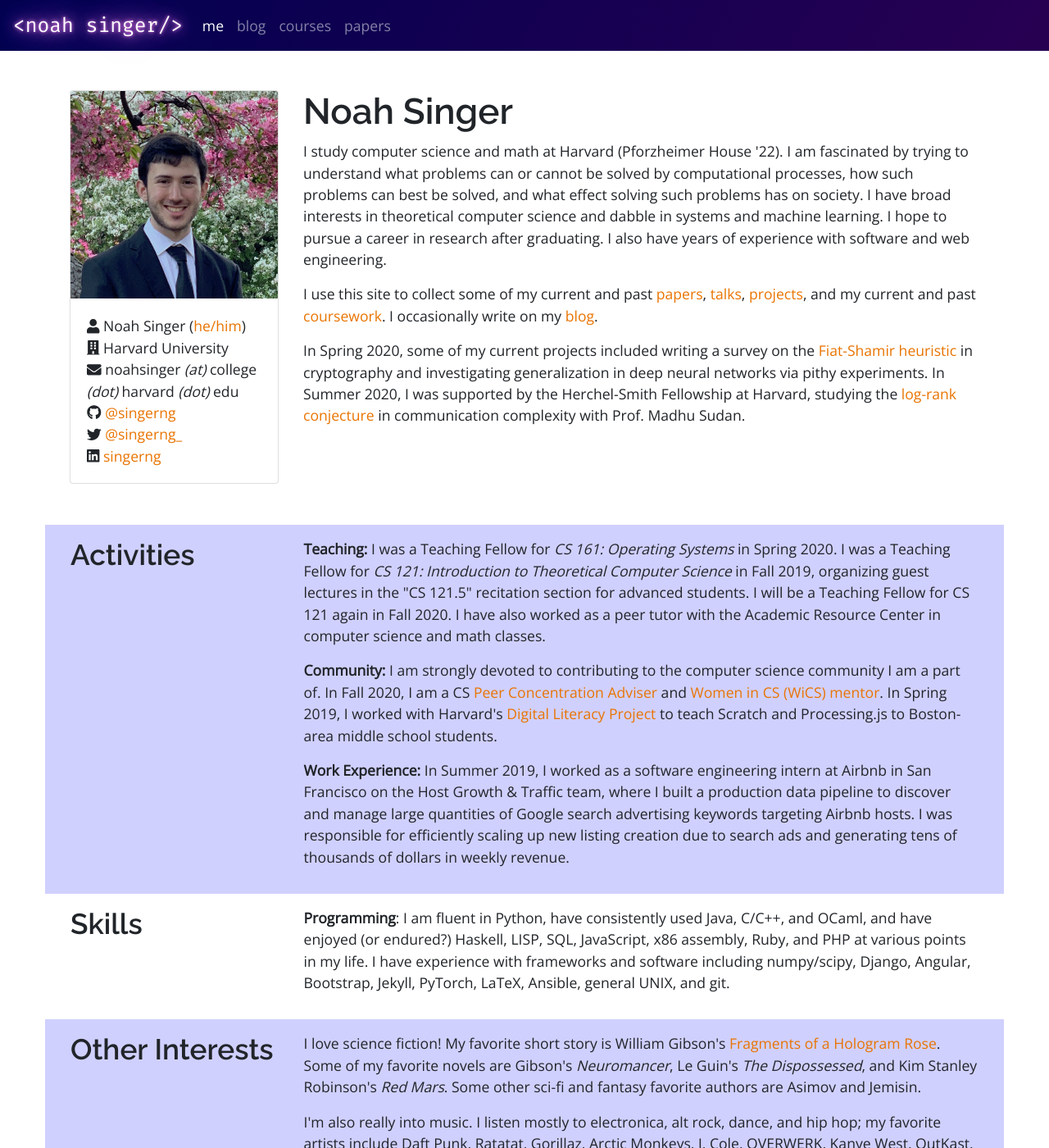
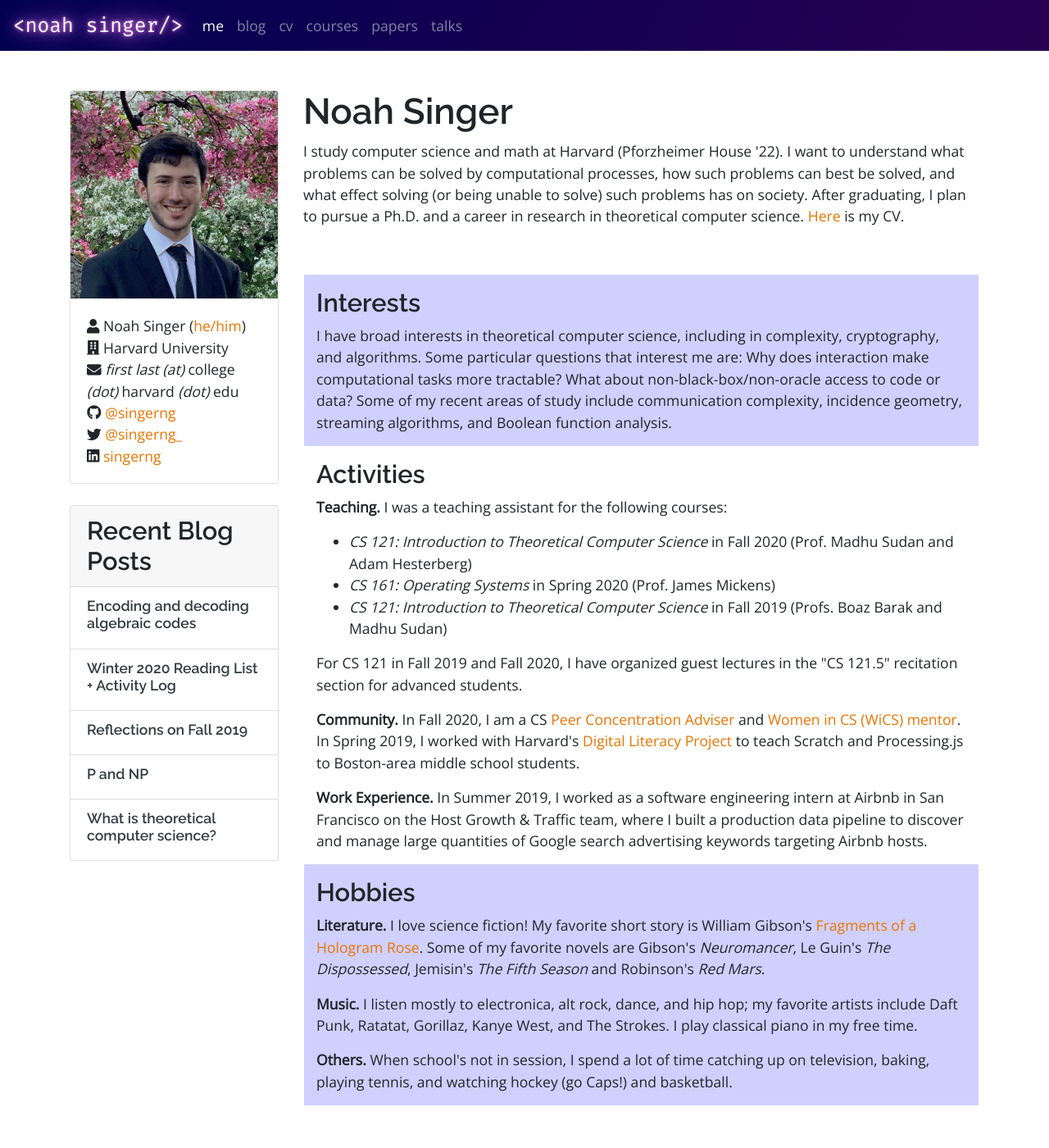
Before and after one commit to singerng/noahsinger.org, a Jekyll site: the page built from index/index.html, in a window 1280 px wide and 1400 px high. Shown: the whole window at 82% size. Built offline with Jekyll 4.4.1, drawn with Linux system fonts in a browser that asks for light colours; nearby versions of some CDN libraries; some of the changed text lies outside the part shown.

Commit message:
added CV, talks, revamped index

```diff
--- a/_data/courses.yml
+++ b/_data/courses.yml
@@ -14,12 +14,8 @@
     - title: "How Music Works: Engineering the Acoustical World"
       instructor: Robert Wood, Kelly Miller
       code: Gened 1080
-    - title: Algebraic Topology
-      instructor: Joseph Harris
-      code: Math 231a
-      type: Auditing
     - title: Introduction to Theoretical Computer Science
-      instructor: Madhu Sudan
+      instructor: Madhu Sudan, Adam Hesterberg
       code: CS 121
       type: Teaching
       site: http://people.seas.harvard.edu/~madhusudan/courses/Fall2020/
--- a/_layouts/default.html
+++ b/_layouts/default.html
@@ -47,23 +47,18 @@
             <li class="nav-item {% if page.url == "/blog" %}active{% endif %}">
               <a class="nav-link" href="/blog">blog</a>
             </li>
+            <li class="nav-item {% if page.url == "/index/cv.pdf" %}active{% endif %}">
+              <a class="nav-link" href="/index/cv.pdf">cv</a>
+            </li>
             <li class="nav-item {% if page.url == "/courses" %}active{% endif %}">
               <a class="nav-link" href="/courses">courses</a>
             </li>
             <li class="nav-item {% if page.url == "/papers" %}active{% endif %}">
               <a class="nav-link" href="/papers">papers</a>
             </li>
-            <!-- <li class="nav-item {% if page.url == "/projects" %}active{% endif %}">
-              <a class="nav-link" href="/projects">projects</a>
-            </li>
             <li class="nav-item {% if page.url == "/talks" %}active{% endif %}">
               <a class="nav-link" href="/talks">talks</a>
-            </li> -->
-            {% comment %}
-            <li class="nav-item {% if page.url == "/nontech" %}active{% endif %}">
-              <a class="nav-link" href="/nontech">non-technical</a>
             </li>
-            {% endcomment %}
         </div>
       </nav>
     </header>
--- a/index/index.html
+++ b/index/index.html
@@ -12,41 +12,19 @@ layout: default
         <div class="card-text">
           <i class="fas fa-user"></i> Noah Singer (<a href="https://www.mypronouns.org/he-him" target="_blank">he/him</a>)<br/>
           <i class="fas fa-building"></i> Harvard University<br/>
-          <i class="fas fa-envelope"></i> noahsinger <em>(at)</em> college <em>(dot)</em> harvard <em>(dot)</em> edu<br/>
+          <i class="fas fa-envelope"></i> <em>first</em> <em>last</em> <em>(at)</em> college <em>(dot)</em> harvard <em>(dot)</em> edu<br/>
           <i class="fab fa-github"></i> <a href="https://github.com/singerng" target="_blank">@singerng</a> <br/>
           <i class="fab fa-twitter"></i> <a href="https://twitter.com/singerng_" target="_blank">@singerng_</a> <br/>
           <i class="fab fa-linkedin"></i> <a href="https://www.linkedin.com/in/singerng/" target="_blank">singerng</a>
         </div>
       </div>
     </div>
-  </div>
 
-  <div class="col-md-9 mb-4">
-    <h1>Noah Singer</h1>
-    <p>I study computer science and math at Harvard (Pforzheimer House '22). I am fascinated
-      by trying to understand what problems can or cannot be solved by computational processes,
-      how such problems can best be solved, and what effect solving such problems has on society. I have
-      broad interests in theoretical computer science and dabble in systems
-      and machine learning. I hope to pursue a career in research
-      after graduating. I also have years of experience with software and web engineering.
+    <br/>
 
-    <p>I use this site to collect some of my current and past <a href="/papers">papers</a>,
-      <a href="/talks">talks</a>, <a href="/projects">projects</a>, and
-      my current and past <a href="/courses">coursework</a>. I occasionally write on my
-      <a href="/blog">blog</a>.
-
-    <p>In Spring 2020, some of my current projects included writing a survey on the
-      <a href="/https://en.wikipedia.org/wiki/Fiat–Shamir_heuristic">Fiat-Shamir heuristic</a>
-      in cryptography and investigating generalization in deep neural networks via
-      pithy experiments. In Summer 2020, I was supported by the Herchel-Smith Fellowship
-      at Harvard, studying the <a href="https://en.wikipedia.org/wiki/Log-rank_conjecture">log-rank
-      conjecture</a> in communication complexity with Prof. Madhu Sudan.</p>
-  </div>
-<!--
-  <div class="col-md-3">
     <div class="card">
       <div class="card-header">
-        <h3 class="card-title">Latest Posts</h3>
+        <h3 class="card-title">Recent Blog Posts</h3>
       </div>
       <ul class="list-group list-group-flush">
         {% for post in site.posts limit:5 %}
@@ -56,74 +34,60 @@ layout: default
         {% endfor %}
       </ul>
     </div>
-  </div> -->
   </div>
 
+  <div class="col-md-9 mb-4">
+    <h1>Noah Singer</h1>
+    <p>I study computer science and math at Harvard (Pforzheimer House '22). I want to understand what problems can be solved by computational processes,
+      how such problems can best be solved, and what effect solving (or being unable to solve) such problems has on society. After graduating, I plan to pursue a Ph.D. and a career in research in theoretical computer science. <a href="/index/cv.pdf">Here</a> is my CV.</p>
     <br/>
 
-<div class="row">
-  <div class="row section p-3">
-    <div class="col-md-3"><h2>Activities</h2></div>
-    <div class="col-md-9">
-      <p><strong>Teaching:</strong>
-      I was a Teaching Fellow for <em>CS 161: Operating Systems</em> in Spring 2020. I was a Teaching Fellow for <em>CS 121: Introduction to Theoretical Computer Science</em> in Fall 2019, organizing guest lectures in the "CS 121.5" recitation section for advanced students. I will be a Teaching Fellow
-      for CS 121 again in Fall 2020. I have also worked as a peer tutor with the Academic Resource Center in computer science
-      and math classes.</p>
+    <div class="p-3">
+      <div class="row section pt-3">
+        <div class="col">
+          <h3>Interests</h3>
 
-      <p><strong>Community:</strong> I am strongly devoted to contributing to the computer science community I am a part of. In Fall 2020, I am a CS <a href="https://harvardcs.info/advising/pca/">Peer Concentration Adviser</a> and <a href="https://www.harvardwics.com/mentorships">Women in CS (WiCS) mentor</a>. In Spring 2019, I worked with Harvard's <a href="http://digilit.io/">Digital Literacy Project</a>
-        to teach Scratch and Processing.js to Boston-area middle school students.
-
-      <p><strong>Work Experience:</strong>
-      In Summer 2019, I worked as a software engineering intern at Airbnb in San Francisco on the Host Growth &amp; Traffic team, where I built a production data pipeline to discover and manage large quantities of Google search advertising keywords targeting Airbnb hosts. I was responsible for efficiently scaling up new listing creation due to search ads and generating tens of thousands of dollars in weekly revenue.</p>
+          <p>I have broad interests in theoretical computer science, including in complexity, cryptography, and algorithms. Some particular questions that interest me are: Why does interaction make computational tasks more tractable? What about non-black-box/non-oracle access to code or data? Some of my recent areas of study include communication complexity, incidence geometry, streaming algorithms, and Boolean function analysis.
         </div>
       </div>
 
-  <div class="row section p-3">
-    <div class="col-md-3"><h2>Skills</h2></div>
-    <div class="col-md-9">
-      <p><strong>Programming</strong>: I am fluent in Python, have consistently used Java, C/C++, and OCaml, and have enjoyed (or endured?)
-        Haskell, LISP, SQL, JavaScript, x86 assembly, Ruby, and PHP at various points in my life. I have experience with frameworks and software including numpy/scipy,
-        Django, Angular, Bootstrap, Jekyll, PyTorch,
-        LaTeX, Ansible, general UNIX, and git.
-      </p>
+      <div class="row section pt-3">
+        <div class="col">
+          <h3>Activities</h3>
+
+          <p><strong>Teaching.</strong>
+            I was a teaching assistant for the following courses:
+            <ul>
+              <li><em>CS 121: Introduction to Theoretical Computer Science</em> in Fall 2020 (Prof. Madhu Sudan and Adam Hesterberg)</li>
+              <li><em>CS 161: Operating Systems</em> in Spring 2020 (Prof. James Mickens)</li>
+              <li><em>CS 121: Introduction to Theoretical Computer Science</em> in Fall 2019 (Profs. Boaz Barak and Madhu Sudan)</li>
+            </ul>
+          For CS 121 in Fall 2019 and Fall 2020, I have organized guest lectures in the "CS 121.5" recitation section for advanced students.</p>
+
+          <p><strong>Community.</strong> In Fall 2020, I am a CS <a href="https://harvardcs.info/advising/pca/">Peer Concentration Adviser</a> and <a href="https://www.harvardwics.com/mentorships">Women in CS (WiCS) mentor</a>. In Spring 2019, I worked with Harvard's <a href="http://digilit.io/">Digital Literacy Project</a>
+            to teach Scratch and Processing.js to Boston-area middle school students.
+
+          <p><strong>Work Experience.</strong>
+          In Summer 2019, I worked as a software engineering intern at Airbnb in San Francisco on the Host Growth &amp; Traffic team, where I built a production data pipeline to discover and manage large quantities of Google search advertising keywords targeting Airbnb hosts.</p>
         </div>
       </div>
 
-<!--   <div class="row section p-3">
-    <div class="col-md-3"><h2>High School</h2></div>
-    <div class="col-md-9">
-      <p>I attended the <a href="https://mbhs.edu/departments/magnet/">Math, Science, and Computer Science Magnet Program</a>
-        at Montgomery Blair High School in Silver Spring, MD. Some of my proudest achievements in high school include:</p>
-        <ul>
-          <li>Building the new version of
-            <a href="https://silverchips.mbhs.edu">Silver Chips Online</a>, Montgomery Blair High School's newspaper site and the associated multimedia
-            content management backend,</li>
-          <li>Captaining the Computer Team and delivering
-            weekly <a href="/talks">talks</a> on
-            subjects like complexity theory, CPU architecture, Fourier analysis, and neural networks,</li>
-          <li>Directing <a href="https://angstromctf.com/">&aring;ngstromCTF</a>,
-            a free, online cybersecurity competition that drew more than 1,500 teams worldwide in 2018, and</li>
-          <li>Contributing to teams that competed in all sorts of mathematics, science, and computer science competitions.
-            </li>
-        </ul>
-      </p>
-    </div>
-  </div> -->
+      <div class="row section pt-3">
+        <div class="col">
+          <h3>Hobbies</h3>
 
-  <div class="row section p-3">
-    <div class="col-md-3"><h2>Other Interests</h2></div>
-    <div class="col-md-9">
-      <p>I love science fiction! My favorite short story is William Gibson's <a href="http://www.lib.ru/GIBSON/frag_rose.txt">Fragments of
+          <p><strong>Literature.</strong> I love science fiction! My favorite short story is William Gibson's <a href="http://www.lib.ru/GIBSON/frag_rose.txt">Fragments of
             a Hologram Rose</a>. Some of my favorite novels are Gibson's <em>Neuromancer</em>,
-        Le Guin's <em>The Dispossessed</em>, and Kim Stanley Robinson's <em>Red Mars</em>. Some other sci-fi and fantasy favorite authors are Asimov and Jemisin.</p>
+            Le Guin's <em>The Dispossessed</em>, Jemisin's <em>The Fifth Season</em> and Robinson's <em>Red Mars</em>.</p>
 
-      <p>I'm also really into music. I listen mostly to electronica, alt rock, dance,
+          <p><strong>Music.</strong> I listen mostly to electronica, alt rock, dance,
             and hip hop; my favorite artists include Daft
-        Punk, Ratatat, Gorillaz, Arctic Monkeys, J. Cole, OVERWERK, Kanye West,
-        OutKast, and The Strokes. I play classical piano in my free time.</p>
+            Punk, Ratatat, Gorillaz, Kanye West,
+            and The Strokes. I play classical piano in my free time.</p>
 
-      <p>When school's not in session, I spend a lot of time catching up on television
-        and cooking and baking.</p>
+          <p><strong>Others.</strong> When school's not in session, I spend a lot of time catching up on television, baking, playing tennis, and watching hockey (go Caps!) and basketball.</p>
         </div>
       </div>
     </div>
+  </div>
+</div>
```
Also changed, not shown: _data/talks.yml (+7 -0 lines), blog/index.md (+0 -2 lines), talks/index.md (+1 -3 lines), 2 other files. Lines whose indentation alone changed are shown as unchanged.
